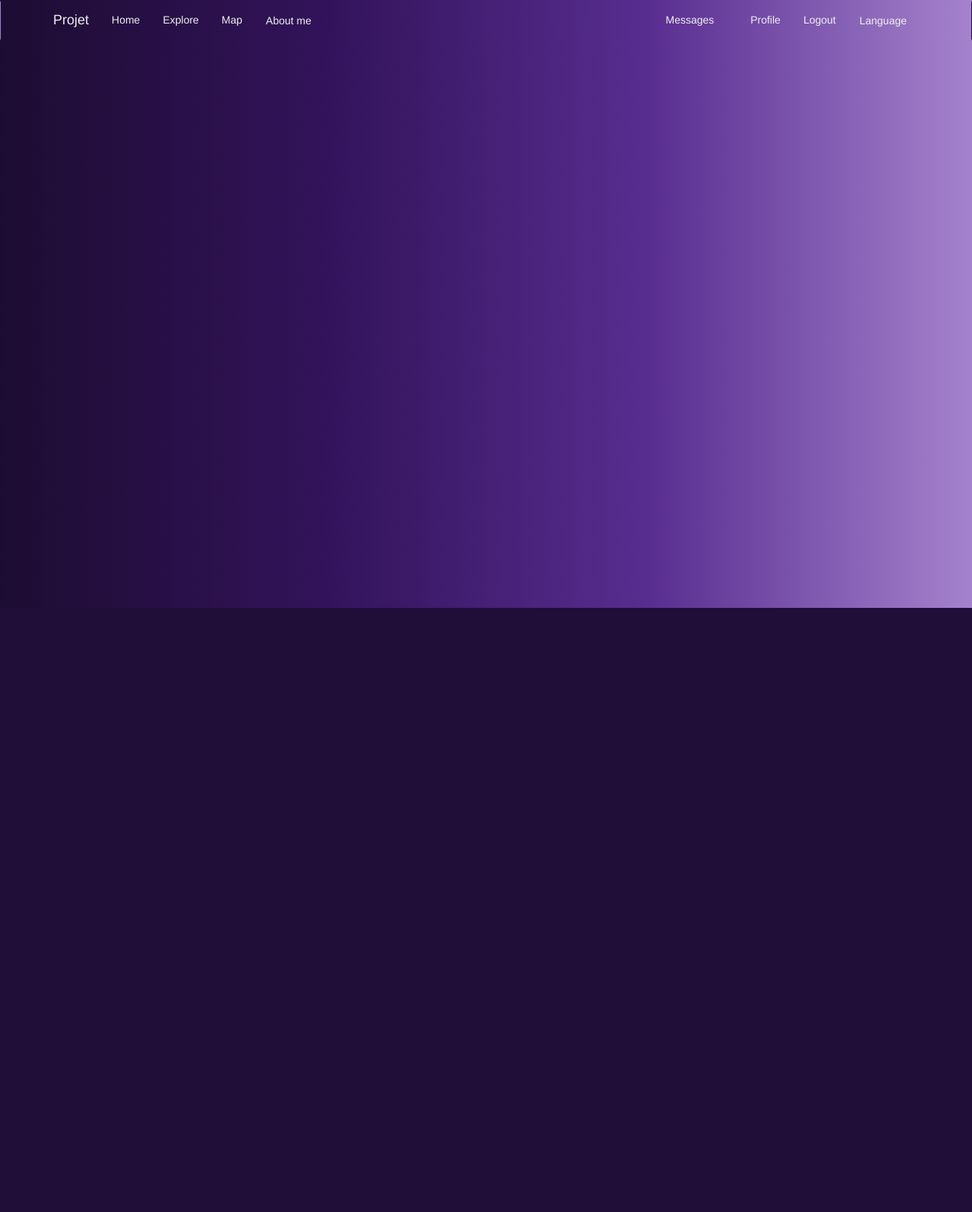
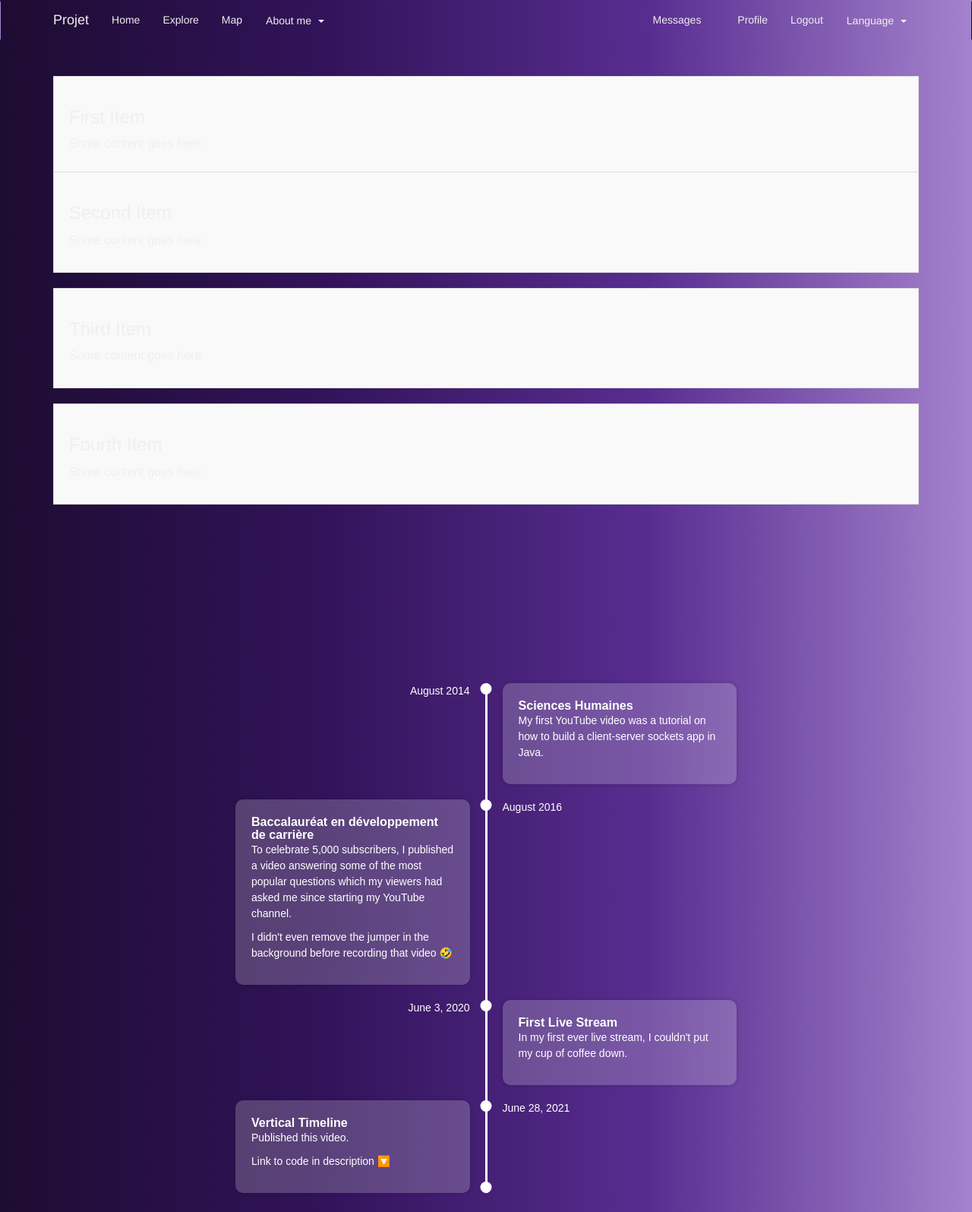
Before and after one commit to timwilly/projet_photo, a Python web app: template microblog/app/templates/about_me/about_me.html in a window 1280 px wide. Shown: the whole page at 76% size. Before the commit the page ends 800 px from the top, so only its background shows below. Run offline with Jinja, Linux system fonts and the light colour scheme; the template is opened without the code that fills it, so the values that code supplies are empty; some libraries are stand-ins or nearby versions.

Commit message:
ajout triangle dropdown et réglage popup profile

```diff
--- /dev/null
+++ b/microblog/app/static/css/_post.css
@@ -0,0 +1,3 @@
+.table-hover tbody tr:hover td {
+    background: #7F7F7F;
+}
--- a/microblog/app/static/css/about_me/about_me.css
+++ b/microblog/app/static/css/about_me/about_me.css
@@ -0,0 +1,108 @@
+body {
+  }
+
+  .timeline {
+    margin: 0 auto;
+    max-width: 750px;
+    padding: 25px;
+    display: grid;
+    grid-template-columns: 1fr 3px 1fr;
+    font-family: "Fira Sans", sans-serif;
+    color: #ffffff;
+  }
+
+  .timeline__component {
+    margin: 0 20px 20px 20px;
+  }
+
+  .timeline__component--bg {
+    padding: 1.5em;
+    background: rgba(255, 255, 255, 0.2);
+    box-shadow: 0 0 5px rgba(0, 0, 0, 0.2);
+    border-radius: 10px;
+  }
+
+  /* LEAVE TILL LAST */
+  .timeline__component--bottom {
+    margin-bottom: 0;
+  }
+
+  .timeline__middle {
+    position: relative;
+    background: #ffffff;
+  }
+
+  .timeline__point {
+    position: absolute;
+    top: 0;
+    left: 50%;
+    transform: translateX(-50%);
+    width: 15px;
+    height: 15px;
+    background: #ffffff;
+    border-radius: 50%;
+  }
+
+  /* LEAVE TILL LAST */
+  .timeline__point--bottom {
+    top: initial;
+    bottom: 0;
+  }
+
+  .timeline__date--right {
+    text-align: right;
+  }
+
+  .timeline__title {
+    margin: 0;
+    font-size: 1.15em;
+    font-weight: bold;
+  }
+
+  .timeline__paragraph {
+    line-height: 1.5;
+  }
+
+
+
+
+
+  .timeline-container {
+    position: relative;
+    height: 100vh;
+  }
+
+  .timeline-item {
+    position: sticky;
+    top: 100px;
+    padding: 20px;
+    background-color: #f9f9f9;
+    border: 1px solid #ddd;
+    margin-bottom: 20px;
+  }
+
+  .timeline-item h2 {
+    font-size: 24px;
+    margin-bottom: 10px;
+  }
+
+  .timeline-item p {
+    font-size: 16px;
+    line-height: 1.5;
+  }
+
+  .timeline-item:nth-child(odd) {
+    transform: translateX(100%);
+    animation: slide-in 1s forwards;
+  }
+
+  .timeline-item:nth-child(even) {
+    transform: translateX(-100%);
+    animation: slide-in 1s forwards;
+  }
+
+  @keyframes slide-in {
+    to {
+      transform: translateX(0);
+    }
+  }
--- a/microblog/app/static/css/base.css
+++ b/microblog/app/static/css/base.css
@@ -1,2 +1,47 @@
-.navbar-toggle {
+.container {
+
 }
+
+body {
+    background-image: linear-gradient(to right, #1D0C32, #32135A ,#582D90, #A582CD),
+                      linear-gradient(to bottom, blue, yellow);
+    color: #EFEFEF;
+}
+
+.navbar-custom {
+    background-image: linear-gradient(to right, #1D0C32, #32135A ,#582D90, #A582CD),
+    linear-gradient(to bottom, blue, yellow);
+    color: #EFEFEF;
+	position: sticky;
+	top: 0;
+    z-index: 1;
+}
+.navbar-custom a {
+    color: #EFEFEF;
+}
+
+.navbar-custom a:hover {
+    background-color: #AFC3FA;
+}
+
+.navbar-custom ul li a:hover {
+    background-color: #AFC3FA;
+}
+
+.navbar-custom ul li .lang_active {
+    background-color: #DEE1E1;
+}
+
+.dropdown .caret {
+    border-top: 4px solid;
+    border-right: 4px solid transparent;
+    border-left: 4px solid transparent;
+    display: inline-block;
+    margin-left: 5px;
+    vertical-align: middle;
+    transition: transform 0.3s ease;
+}
+
+.dropdown.open .caret {
+    transform: rotate(180deg);
+}
--- a/microblog/app/static/css/style.css
+++ /dev/null
@@ -1,30 +0,0 @@
-.container {
-
-}
-
-body {
-    background-image: linear-gradient(to right, #1D0C32, #32135A ,#582D90, #A582CD),
-                      linear-gradient(to bottom, blue, yellow);
-    color: #EFEFEF;
-}
-
-.navbar-custom {
-    background-image: linear-gradient(to right, #1D0C32, #32135A ,#582D90, #A582CD),
-    linear-gradient(to bottom, blue, yellow);
-    color: #EFEFEF;
-}
-.navbar-custom a {
-    color: #EFEFEF;
-}
-
-.navbar-custom a:hover {
-    background-color: #AFC3FA;
-}
-
-.navbar-custom ul li a:hover {
-    background-color: #AFC3FA;
-}
-
-.navbar-custom ul li .lang_active {
-    background-color: #DEE1E1;
-}
--- /dev/null
+++ b/microblog/app/static/js/base.js
@@ -0,0 +1,6 @@
+// en commentaire car 'ralenti' l'application et génère des milliers de get...
+/*
+function set_message_count(n) {
+    $('#message_count').text(n);
+    $('#message_count').css('visibility', n ? 'visible' : 'hidden');
+}*/
--- a/microblog/app/templates/_post.html
+++ b/microblog/app/templates/_post.html
@@ -1,3 +1,7 @@
+{% block styles %}
+    <link rel="stylesheet" type="text/css" href="{{ url_for('static', filename='css/_post.css') }}">
+{% endblock %}
+
     <table class="table table-hover">
         <tr>
             <td width="50px">
--- a/microblog/app/templates/about_me/about_me.html
+++ b/microblog/app/templates/about_me/about_me.html
@@ -2,9 +2,95 @@
 
 {% block styles %}
     {{ super() }}
+    <link rel="stylesheet" type="text/css" href="{{ url_for('static', filename='css/about_me/about_me.css') }}">
 {% endblock %}
 
 {% block app_content %}
+
+<div class="timeline-container">
+    <div class="timeline-item">
+      <h2>First Item</h2>
+      <p>Some content goes here</p>
+    </div>
+    <div class="timeline-item">
+      <h2>Second Item</h2>
+      <p>Some content goes here</p>
+    </div>
+    <div class="timeline-item">
+      <h2>Third Item</h2>
+      <p>Some content goes here</p>
+    </div>
+    <div class="timeline-item">
+      <h2>Fourth Item</h2>
+      <p>Some content goes here</p>
+    </div>
+  </div>
+
+<div class="timeline">
+    <div class="timeline__component">
+      <div class="timeline__date timeline__date--right">August 2014</div>
+    </div>
+    <div class="timeline__middle">
+      <div class="timeline__point"></div>
+    </div>
+    <div class="timeline__component timeline__component--bg">
+      <h2 class="timeline__title">Sciences Humaines</h2>
+      <p class="timeline__paragraph">
+        My first YouTube video was a tutorial on how to build a client-server sockets app in Java.
+      </p>
+    </div>
+
+
+    <div class="timeline__component timeline__component--bg">
+      <h2 class="timeline__title">Baccalauréat en développement de carrière</h2>
+      <p class="timeline__paragraph">
+        To celebrate 5,000 subscribers, I published a video answering some of the most popular questions which
+        my viewers had asked me since starting my YouTube channel.
+      </p>
+      <p class="timeline__paragraph">
+        I didn't even remove the jumper in the background before recording that video 🤣
+      </p>
+    </div>
+    <div class="timeline__middle">
+      <div class="timeline__point"></div>
+    </div>
+    <div class="timeline__component">
+      <div class="timeline__date">August 2016</div>
+    </div>
+
+
+    <div class="timeline__component">
+      <div class="timeline__date timeline__date--right">June 3, 2020</div>
+    </div>
+    <div class="timeline__middle">
+      <div class="timeline__point"></div>
+    </div>
+    <div class="timeline__component timeline__component--bg">
+      <h2 class="timeline__title">First Live Stream</h2>
+      <p class="timeline__paragraph">
+        In my first ever live stream, I couldn't put my cup of coffee down.
+      </p>
+    </div>
+
+
+    <div class="timeline__component timeline__component--bottom timeline__component--bg">
+      <h2 class="timeline__title">Vertical Timeline</h2>
+      <p class="timeline__paragraph">
+        Published this video.
+      </p>
+      <p class="timeline__paragraph">
+        Link to code in description 🔽
+      </p>
+    </div>
+    <div class="timeline__middle">
+      <div class="timeline__point"></div>
+      <div class="timeline__point timeline__point--bottom"></div>
+    </div>
+    <div class="timeline__component timeline__component--bottom">
+      <div class="timeline__date">June 28, 2021</div>
+    </div>
+  </div>
+
 
 {% endblock %}
 
--- a/microblog/app/templates/base.html
+++ b/microblog/app/templates/base.html
@@ -6,13 +6,12 @@
 
 {% block styles %}
     {{ super() }}
-    <link rel="stylesheet" type="text/css" href="{{ url_for('static', filename='css/style.css') }}">
     <link rel="stylesheet" type="text/css" href="{{ url_for('static', filename='css/base.css') }}">
     <link rel="stylesheet" href="https://unpkg.com/leaflet@1.7.1/dist/leaflet.css"/>
 {% endblock %}
 
 {% block navbar %}
-    <nav class="navbar navbar-custom"  data-bs-theme="dark">
+    <nav class="navbar navbar-custom" data-bs-theme="dark">
         <div class="container">
             <div class="navbar-header">
                 <button type="button" class="navbar-toggle collapsed" data-toggle="collapse" data-target="#bs-example-navbar-collapse-1" aria-expanded="false">
@@ -30,7 +29,7 @@
                     <li><a href="{{ url_for('api.map') }}">{{ _('Map') }}</a></li>
                     <li class="nav-item dropdown">
                         <a class="btn btn-secondary dropdown-toggle" href="#" role="button" id="dropdownMenuLink" data-toggle="dropdown" aria-haspopup="true" aria-expanded="false">
-                            {{ _('About me') }}
+                            {{ _('About me') }} <span class="caret"></span>
                         </a>
                     <ul class="dropdown-menu" aria-labelledby="dropdownMenuLink">
                         <li><a href="{{ url_for('about_me.about_me') }}">{{ _('About me') }}</a></li>
@@ -56,7 +55,7 @@
                     {% endif %}
                     <li class="nav-item dropdown">
                     <a class="btn btn-secondary dropdown-toggle" href="#" role="button" id="dropdownMenuLink" data-toggle="dropdown" aria-haspopup="true" aria-expanded="false">
-                        {{ _('Language') }}
+                        {{ _('Language') }} <span class="caret"></span>
                     </a>
                     <ul class="dropdown-menu" aria-labelledby="dropdownMenuLink">
                         {% for language in AVAILABLE_LANGUAGES.items() %}
@@ -108,8 +107,9 @@
     {{ moment.lang(g.locale) }}
     <link rel="stylesheet" href="http://code.jquery.com/ui/1.12.1/themes/base/jquery-ui.css">
     <script src="https://unpkg.com/leaflet@1.7.1/dist/leaflet.js"></script>
-    <script src="https://code.jquery.com/jquery-1.12.4.js"></script>
+    <!--<script src="https://code.jquery.com/jquery-1.12.4.js"></script> -->
     <script src="https://code.jquery.com/ui/1.12.1/jquery-ui.js"></script>
+    <script src="{{ url_for('static', filename='js/base.js') }}"></script>
     <script>
         function translate(sourceElem, destElem, sourceLang, destLang) {
             $(destElem).html('<img src="{{ url_for('static', filename='loading.gif') }}">');
@@ -123,6 +123,7 @@
                 $(destElem).text("{{ _('Error: Could not contact server.') }}");
             });
         }
+
 
     $(function() {
         var timer = null;
@@ -164,7 +165,7 @@
             }
         )
     });
-
+        /*
         {% if current_user.is_authenticated %}
         $(function() {
             var since = 0;
@@ -180,13 +181,6 @@
                 )
             })
         });
-        {% endif %}
-
-
-
-        function set_message_count(n) {
-            $('#message_count').text(n);
-            $('#message_count').css('visibility', n ? 'visible' : 'hidden');
-        }
+        {% endif %}*/
     </script>
 {% endblock %}
--- a/microblog/app/templates/user_popup.html
+++ b/microblog/app/templates/user_popup.html
@@ -1,4 +1,8 @@
-<table class="table">
+{% block styles %}
+    <link rel="stylesheet" type="text/css" href="{{ url_for('static', filename='css/user_popup.css') }}">
+{% endblock %}
+
+<table class="table" id="user_popup">
     <tr>
         <td width="64" style="border: 0px;"><img src="{{ user.avatar(64) }}"></td>
         <td style="border: 0px;">
```
Also changed, not shown: microblog/app/static/css/user_popup.css (added, +8 -0 lines). Lines whose indentation alone changed are shown as unchanged.
